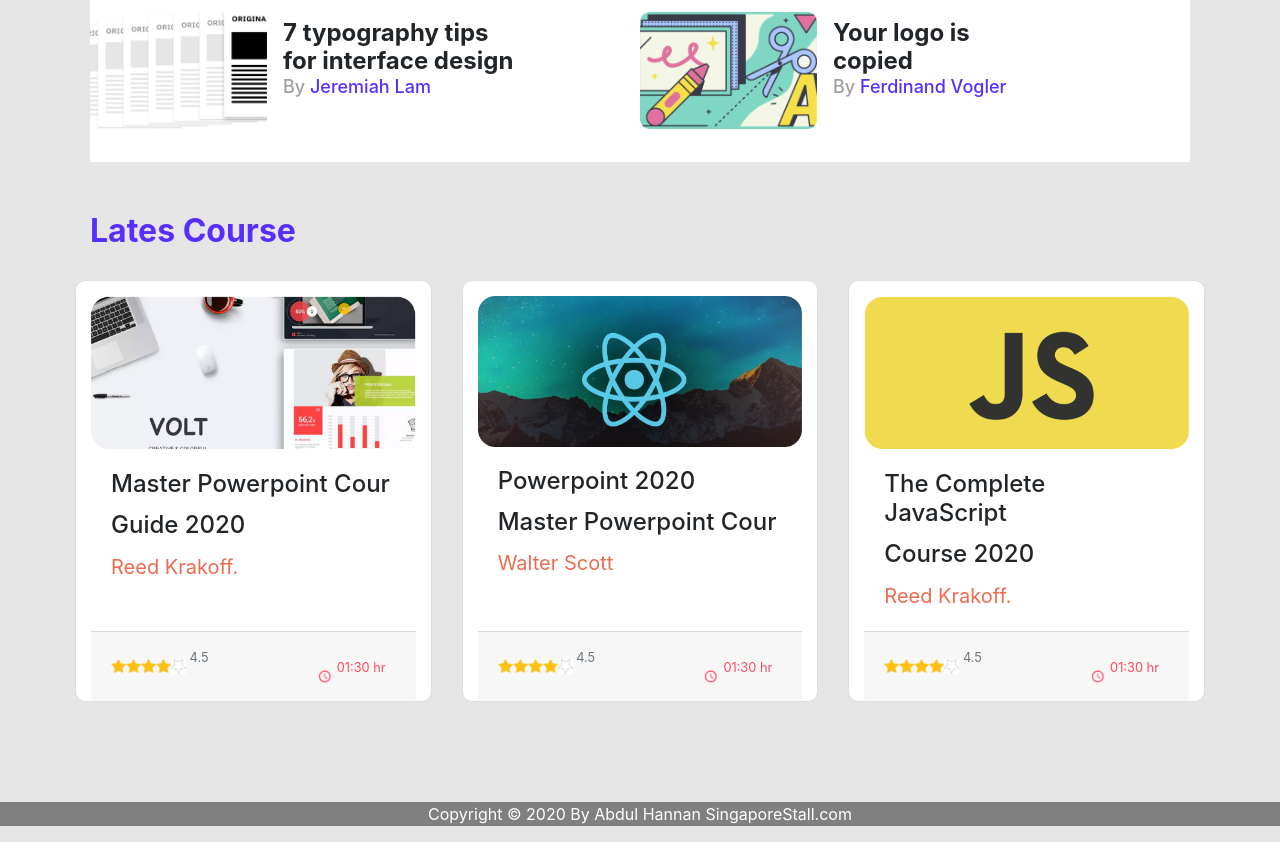
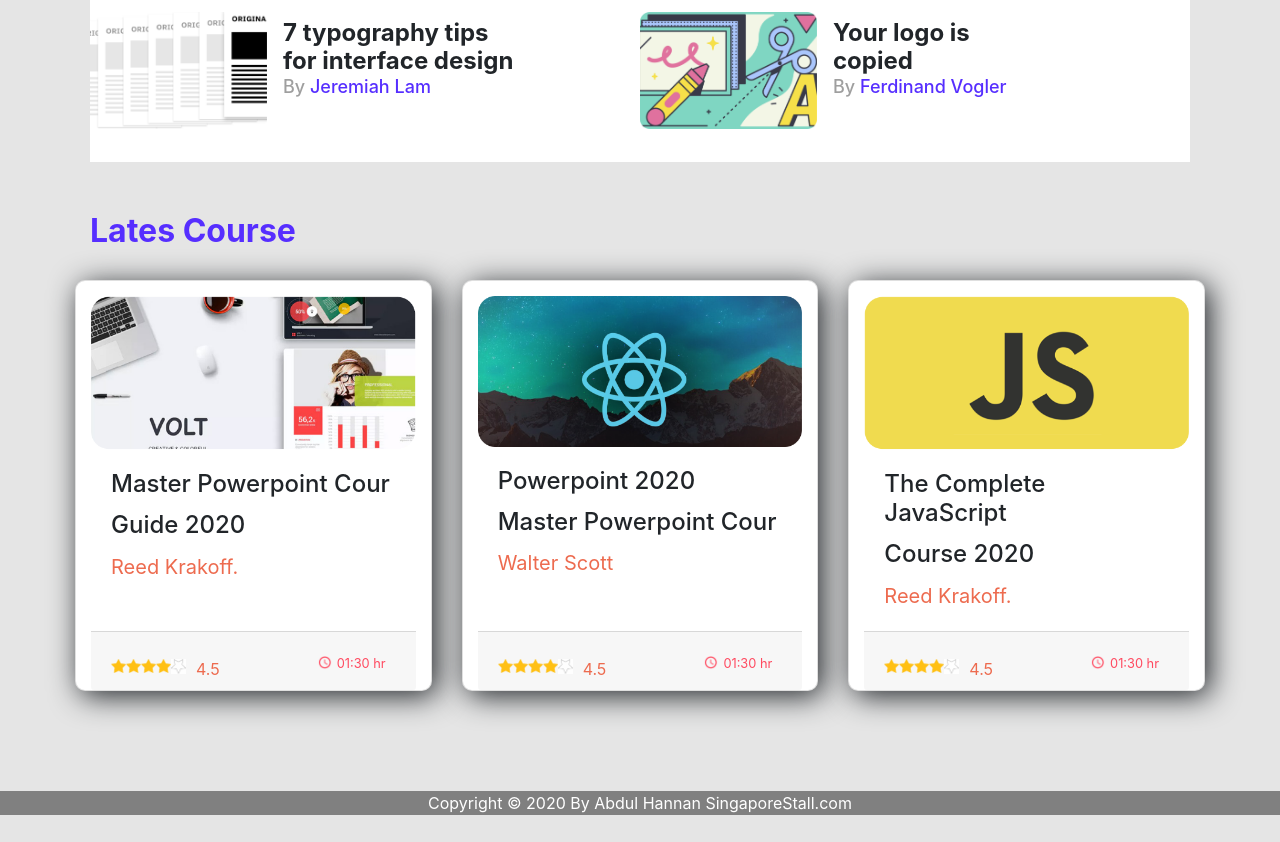
Before and after one commit to abdulhannan527/Leader-Board, a plain HTML site: page index.html in a window 1280 px wide. Shown: the part 650-1492 px from the top of the page. Drawn offline with nearby package versions, Linux system fonts and the light colour scheme.

Commit message:
leader-bord site responsive done

```diff
--- a/index.html
+++ b/index.html
@@ -132,8 +132,8 @@
             <p class="card-text">Reed Krakoff.</p>
           </div>
           <div class="card-footer">
-            <small class="text-muted"><img src="icon/star.png" alt=""><img src="icon/star.png" alt=""><img src="icon/star.png" alt=""><img src="icon/star.png" alt=""><img class="gray-highlight" src="icon/star1.png" alt=""> 4.5</small>
-            <div class="footer-clock d-flex justify-content-end"><small class="text-muted"><img src="icon/clock.png" alt=""><span class="pink-highlight">01:30 hr</span></small></div>
+            <small class="text-muted d-flex align-items-center"><img src="icon/star.png" alt=""><img src="icon/star.png" alt=""><img src="icon/star.png" alt=""><img src="icon/star.png" alt=""><img class="gray-highlight" src="icon/star1.png" alt=""><p>4.5</p></small>
+            <div class="footer-clock d-flex justify-content-end"><small class="text-muted"><img id="clock" src="icon/clock.png" alt=""><span class="pink-highlight">01:30 hr</span></small></div>
           </div>
         </div>
         <div class="card col-md-4 col-sm-12">
@@ -145,8 +145,8 @@
             <p class="card-text">Walter Scott</p>
           </div>
           <div class="card-footer">
-            <small class="text-muted"><img src="icon/star.png" alt=""><img src="icon/star.png" alt=""><img src="icon/star.png" alt=""><img src="icon/star.png" alt=""><img class="gray-highlight" src="icon/star1.png" alt=""> 4.5</small>
-            <div class="footer-clock d-flex justify-content-end"><small class="text-muted"><img src="icon/clock.png" alt=""><span class="pink-highlight">01:30 hr</span></small></div>
+            <small class="text-muted d-flex align-items-center"><img src="icon/star.png" alt=""><img src="icon/star.png" alt=""><img src="icon/star.png" alt=""><img src="icon/star.png" alt=""><img class="gray-highlight" src="icon/star1.png" alt=""><p>4.5</p></small>
+            <div class="footer-clock d-flex justify-content-end"><small class="text-muted"><img id="clock" src="icon/clock.png" alt=""><span class="pink-highlight">01:30 hr</span></small></div>
           </div>
         </div>
         <div class="card col-md-4 col-sm-12">
@@ -158,8 +158,8 @@
             <p class="card-text">Reed Krakoff.</p>
           </div>
           <div class="card-footer">
-            <small class="text-muted"><img src="icon/star.png" alt=""><img src="icon/star.png" alt=""><img src="icon/star.png" alt=""><img src="icon/star.png" alt=""><img class="gray-highlight" src="icon/star1.png" alt=""> 4.5</small>
-            <div class="footer-clock d-flex justify-content-end"><small class="text-muted"><img src="icon/clock.png" alt=""><span class="pink-highlight">01:30 hr</span></small></div>
+            <small class="text-muted d-flex align-items-center"><img src="icon/star.png" alt=""><img src="icon/star.png" alt=""><img src="icon/star.png" alt=""><img src="icon/star.png" alt=""><img class="gray-highlight" src="icon/star1.png" alt=""><p>4.5</p></small>
+            <div class="footer-clock d-flex justify-content-end"><small class="text-muted"><img id="clock" src="icon/clock.png" alt=""><span class="pink-highlight">01:30 hr</span></small></div>
           </div>
         </div>
       </div>
--- a/style/style.css
+++ b/style/style.css
@@ -9,11 +9,11 @@ body{
 }
 
 .navbar-brand{
-    margin-left: 250px ;
+    margin-left: 150px ;
 
 }
 .nav-item:last-child{
- margin-right: 250px;
+ margin-right: 150px;
 }
 
 #navbarText a{
@@ -74,6 +74,14 @@ color: #562EFF;
   margin-top: -25px;
 
 }
+.card-footer p{
+    display: inline-flex;
+
+
+}
+#clock{
+    margin-top: -4px;
+}
 .pink-highlight{
     color: #FF4A60;;
     padding: 5px;
@@ -88,17 +96,25 @@ footer p{
 
 .card{
     border-radius: 10px;
+    box-shadow: 5px 5px 30px;
 }
 .card img{
     margin-top: 15px;
+
 }
 .card p{
     color: #ED6B4F;
     font-size: 20px;
     font-weight: normal;
+
 }
 .lates-course h2{
     color: #562EFF;
     margin: 50px 0 30px 0px;
     font-weight: 700;
 }
+.text-muted p{
+    margin-bottom: -20px;
+    padding-left: 10px;
+    font-size: 16px;
+}
```
